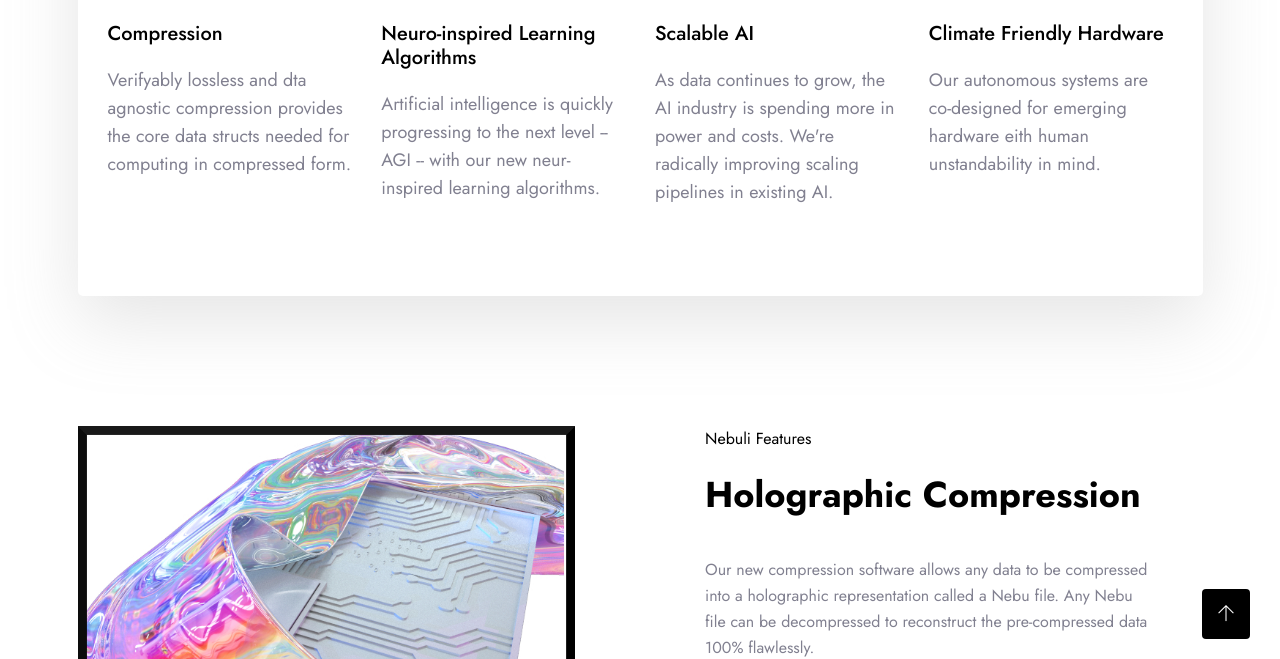
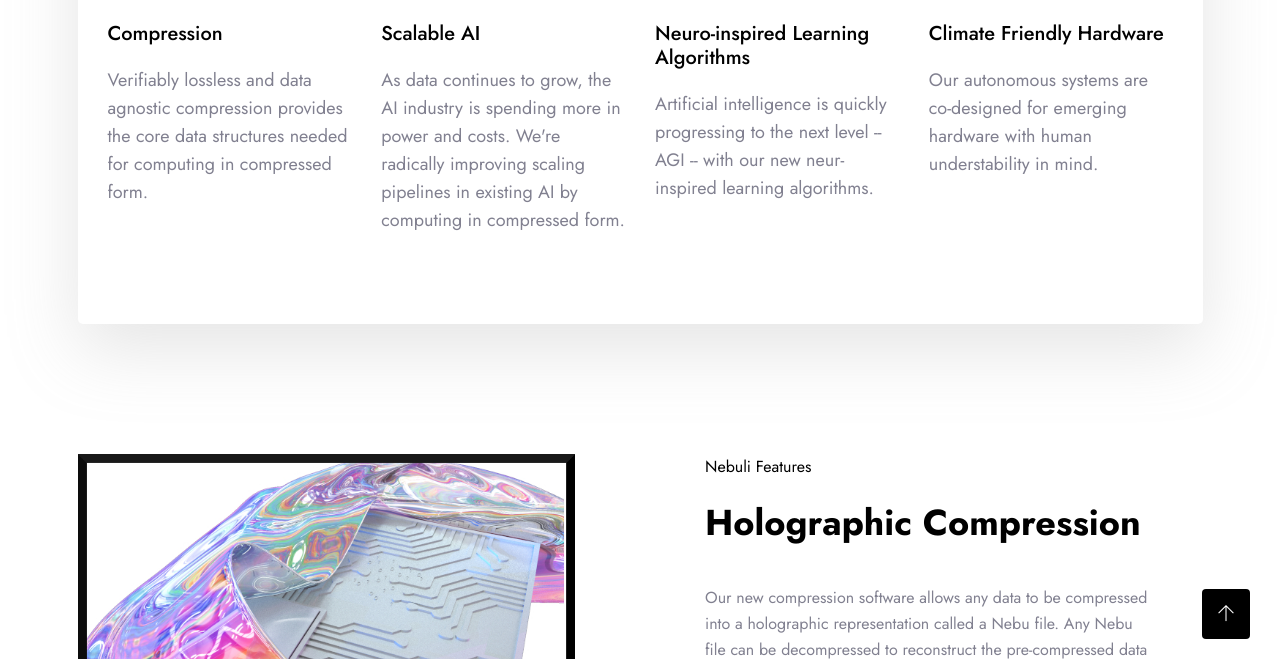
Before and after one commit to simuliinc/simuliinc.github.io, a Jekyll site: the page built from index.md, in a window 1280 px wide and 900 px high, scrolled down 424 px, cut to the strip 241-900 px from the top of the window. Built offline with Jekyll 4.4.1, drawn with Linux system fonts in a browser that asks for light colours; some of the changed text lies outside the part shown.

Commit message:
Add files via upload

```diff
--- a/_config.yml
+++ b/_config.yml
@@ -1,4 +1,3 @@
-
 ####################################
 ######     Global start     ######
 ####################################
@@ -7,7 +6,7 @@
 email               : 'info@simuli.ai'
 address             : ''
 phone               : # 015610001234
-description         : An advanced computing company innovating low power, resource efficient, intelligent hardware for hyperscale computing and AGI. # >- means to ignore newlines until "baseurl:"
+description         : Reinvinting data for low power, resource efficient, scalable AI. # >- means to ignore newlines until "baseurl:"
 baseurl             : "" # the subpath of your site, e.g. /blog
 url                 : "https://www.simuli.ai/" #  7277783  the base hostname & protocol for your site, e.g. http://example.com
 locale              : "en_US"
@@ -226,6 +225,7 @@
 ##########################################################################
 ############################ about #######################################
 ##########################################################################
+
 about:
   description: "Our holographic compression software allows direct computation without decompression. Computing in compressed form is more climate friendly AI, leading to 3x power reduction, massive reduction in memory requirements, and online processing prowess. By adding a middle layer between our new data structures and your AI, integration is easy without sacrificing accuracy. All while our new neuro-inspired learning algorithms leverage emerging hardware for fully autonomous, human understandable AI systems. Scalable big data AI arrives for everyday processors."
   image: assets/img/about/about-1.png
@@ -235,13 +235,14 @@
 about2:
   bg_image: assets/img/about/about-3.jpg
   description: "Our new compression software allows any data to be compressed into a holographic representation called a Nebu file. Any Nebu file can be decompressed to reconstruct the pre-compressed data 100% flawlessly."
-  list: <li> <i class="icofont-check-circled"></i> It analyzes complex data
-    </li> <li> <i class="icofont-check-circled"></i> It handles noisy information </li>
-    <li> <i class="icofont-check-circled"></i> It learns to make predictions and classifications </li>
+  list: <li> <i class="icofont-check-circled"></i> Data agnostic
+    </li> <li> <i class="icofont-check-circled"></i> Verifiably lossless </li>
+    <li> <i class="icofont-check-circled"></i> Standardizes data for direct computation without decompression </li>
   subtitle: Nebuli Features # NDPU Features
   title: Holographic Compression # The Processor for Hyperscale Computing
   work_link: '/Nebuli-FAQs/'
   work_text: Learn More <i class="icofont-long-arrow-right"></i>
+
 
 ##########################################################################
 ############################ blog #######################################
@@ -373,7 +374,7 @@
   title_text: Explore More <i class="icofont-long-arrow-right"></i>
   title_link: '/about/'
 
-  intro: Scalable AI
+  intro: Scaling AGI
   subtitle: # Resource efficient hardware for scalable and intelligent computing
 
   service_text: Try Our Compression (Coming Soon) <i class="icofont-long-arrow-right"></i> # Explore More <i class="icofont-long-arrow-right"></i>
@@ -391,7 +392,7 @@
   contact_link: contact.html
   contact_text: Contact Us
   subtitle: Contact Us
-  title: Find out how our AI solves your problem. Please Contact Us.
+  title: Find out how our AI solves your problem. Please contact us.
 
 ##########################################################################
 ######################## subscribe #######################################
@@ -408,7 +409,8 @@
   contact_link: /contact/
   contact_text: Contact Us
   subtitle: What We Do
-  title: We Providing Scalable and Intelligent Hardware + Software stacks <br> To Our Clients.
+  title: We are scaling AI for big data analysis.
+
 
 ##########################################################################
 ######################## features #######################################
@@ -416,16 +418,16 @@
 features:
 - image: assets/img/icons/man.png
   type: Compression
-  description: Verifyably lossless and dta agnostic compression provides the core data structs needed for computing in compressed form.
+  description: Verifiably lossless and data agnostic compression provides the core data structures needed for computing in compressed form.
 - image: assets/img/icons/rating.png
+  type: Scalable AI
+  description: As data continues to grow, the AI industry is spending more in power and costs. We're radically improving scaling pipelines in existing AI by computing in compressed form.
+- image: assets/img/icons/checked.png
   type: Neuro-inspired Learning Algorithms
   description: Artificial intelligence is quickly progressing to the next level -- AGI -- with our new neur-inspired learning algorithms.
-- image: assets/img/icons/checked.png
-  type: Scalable AI
-  description: As data continues to grow, the AI industry is spending more in power and costs. We're radically improving scaling pipelines in existing AI.
 - image: assets/img/icons/consult.png
   type: Climate Friendly Hardware
-  description: Our autonomous systems are co-designed for emerging hardware eith human unstandability in mind.
+  description: Our autonomous systems are co-designed for emerging hardware with human understability in mind.
 
 # features2:
 # - image: assets/img/icons/man.png
@@ -451,7 +453,7 @@
   title: "Power Reduction*"
 - image: assets/img/icons/2.png
   counter: '28'
-  title: "Speed Increase*"
+  title: "Throughput Increase*"
 - image: assets/img/icons/feedback.png
   counter: '178'
   title: "Memory Reduction*"
```
